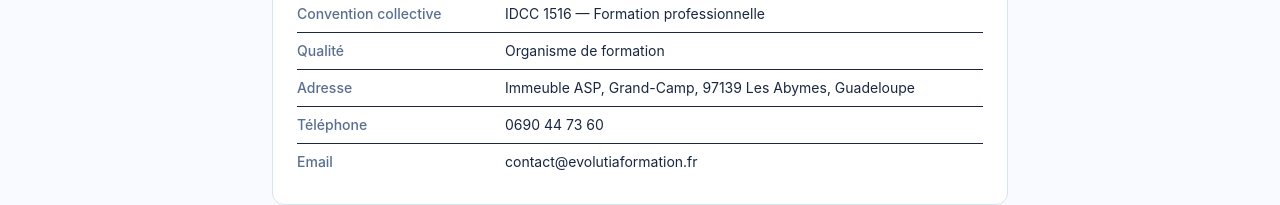
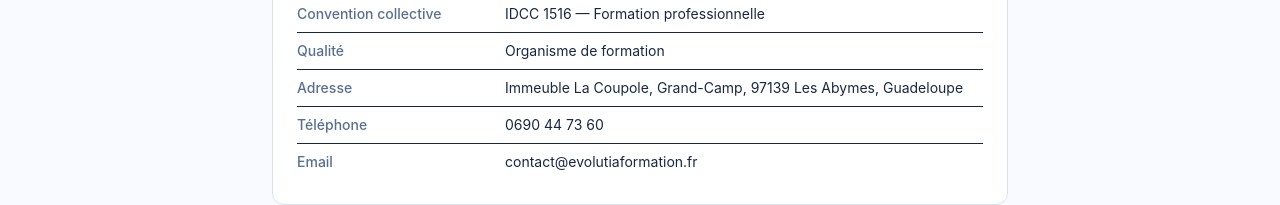
Before and after one commit to jmd971/evolutia, a Next.js app: page /mentions-legales in a window 1280 px wide. Shown: the part 590-795 px from the top of the page. Built offline with nearby package versions, Linux system fonts and the light colour scheme.

Commit message:
Adresse : Immeuble La Coupole (ex Immeuble ASP)

```diff
--- a/app/mentions-legales/page.tsx
+++ b/app/mentions-legales/page.tsx
@@ -38,7 +38,7 @@
                     ['Code NAF / APE', '85.59A — Formation continue d\'adultes'],
                     ['Convention collective', 'IDCC 1516 — Formation professionnelle'],
                     ['Qualité', 'Organisme de formation'],
-                    ['Adresse', 'Immeuble ASP, Grand-Camp, 97139 Les Abymes, Guadeloupe'],
+                    ['Adresse', 'Immeuble La Coupole, Grand-Camp, 97139 Les Abymes, Guadeloupe'],
                     ['Téléphone', '0690 44 73 60'],
                     ['Email', 'contact@evolutiaformation.fr'],
                   ].map(([label, value]) => (
```
